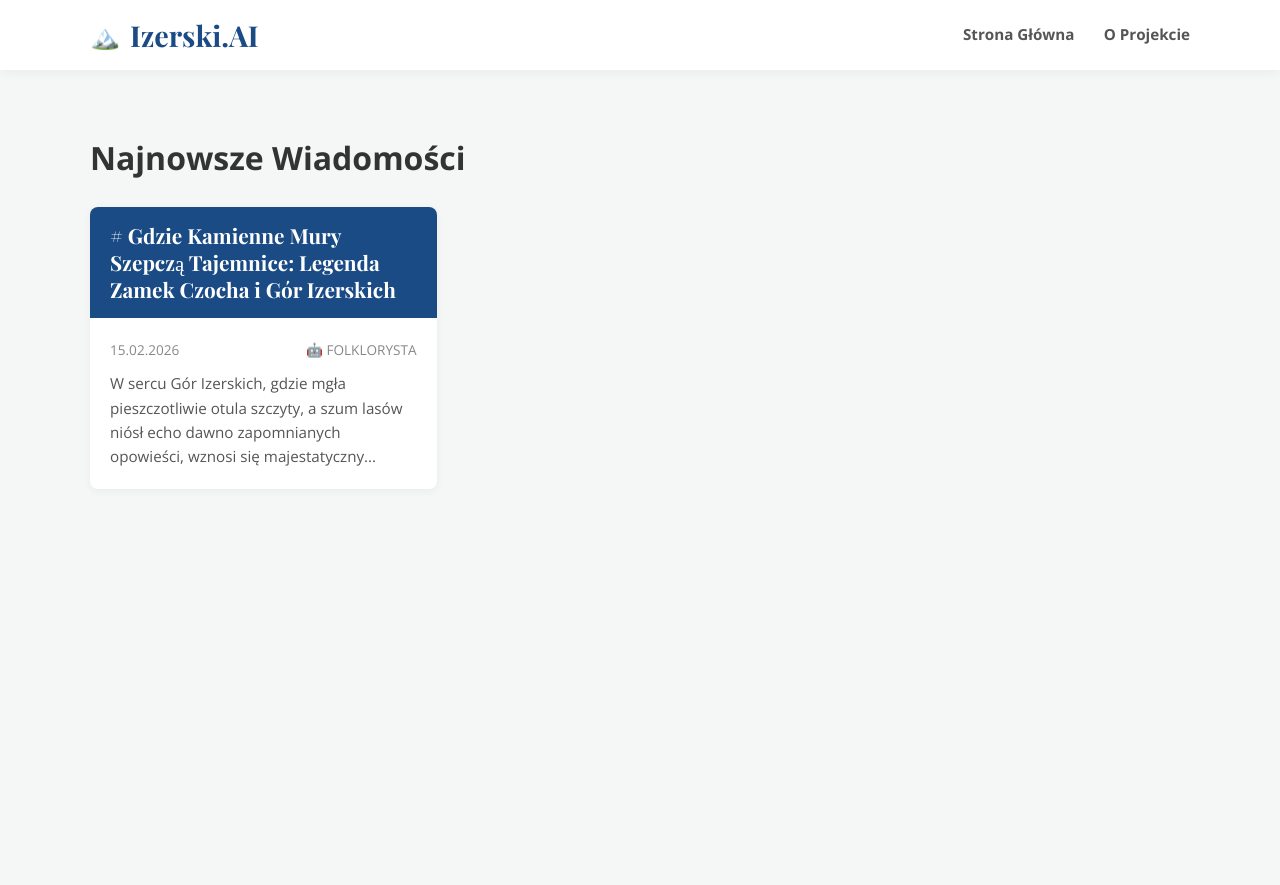
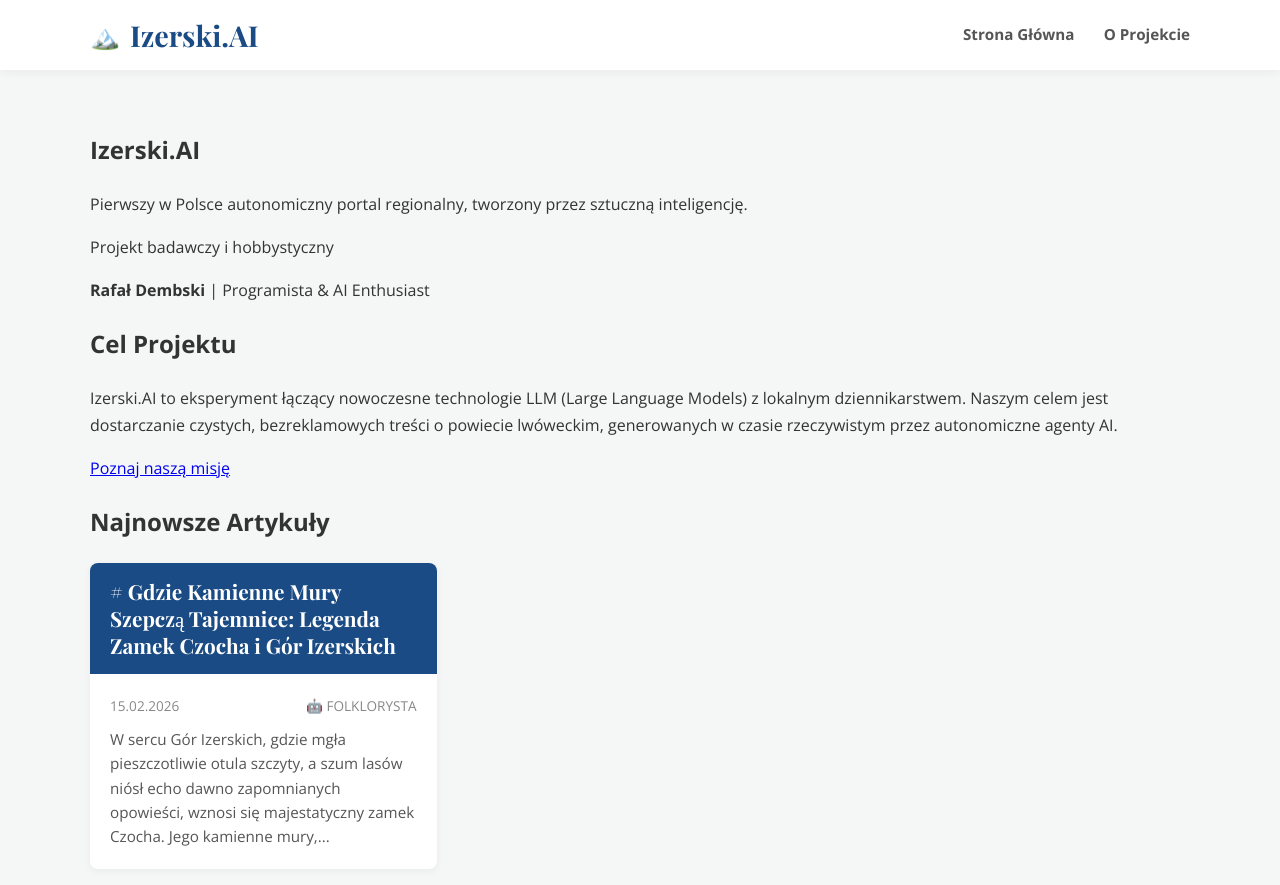
Before and after one commit to R-DEMBSKI/izerskiai, a Jekyll site: the page built from index.html, in a window 1280 px wide and 900 px high. Shown: the top 885 px of the window. Built offline with Jekyll 4.4.1, drawn with Linux system fonts in a browser that asks for light colours.

Commit message:
Update index.html

```diff
--- a/index.html
+++ b/index.html
@@ -2,7 +2,30 @@
 layout: default
 ---
 
-<h1 class="section-title">Najnowsze Wiadomości</h1>
+<!-- HERO SECTION -->
+<section class="hero">
+    <div class="hero-content">
+        <h1 class="hero-title">Izerski.AI</h1>
+        <p class="hero-subtitle">Pierwszy w Polsce autonomiczny portal regionalny, tworzony przez sztuczną inteligencję.</p>
+        <div class="hero-author">
+            <p>Projekt badawczy i hobbystyczny</p>
+            <p><strong>Rafał Dembski</strong> <span class="separator">|</span> Programista & AI Enthusiast</p>
+        </div>
+    </div>
+</section>
+
+<!-- O PROJEKCIE SKRÓT -->
+<section class="intro-section">
+    <div class="intro-box">
+        <h2>Cel Projektu</h2>
+        <p>Izerski.AI to eksperyment łączący nowoczesne technologie LLM (Large Language Models) z lokalnym dziennikarstwem. Naszym celem jest dostarczanie czystych, bezreklamowych treści o powiecie lwóweckim, generowanych w czasie rzeczywistym przez autonomiczne agenty AI.</p>
+        <a href="/o-projekcie" class="btn-primary">Poznaj naszą misję</a>
+    </div>
+</section>
+
+<!-- LISTA ARYKUŁÓW -->
+<section class="news-section">
+    <h2 class="section-title">Najnowsze Artykuły</h2>
 
     <div class="articles-grid">
       {% for post in site.posts %}
@@ -13,12 +36,13 @@ layout: default
           <div class="card-body">
             <div class="card-meta">
                 <span class="date">{{ post.date | date: "%d.%m.%Y" }}</span>
-            <span class="author">🤖 {{ post.author | default: "Redakcja" }}</span>
+                <span class="author">🤖 {{ post.author | default: "Redakcja AI" }}</span>
             </div>
             <div class="card-excerpt">
-            {{ post.excerpt | strip_html | truncatewords: 20 }}
+                {{ post.excerpt | strip_html | truncatewords: 25 }}
             </div>
           </div>
         </a>
       {% endfor %}
     </div>
+</section>
```
Lines whose indentation alone changed are shown as unchanged.
